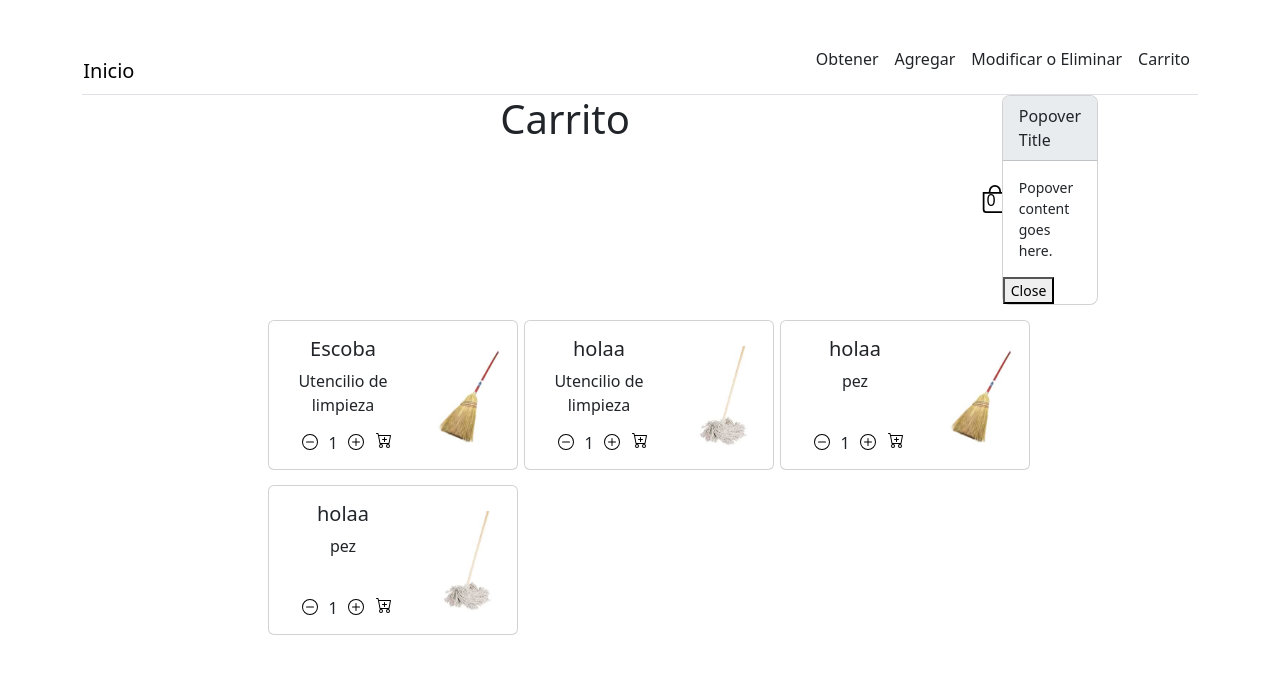
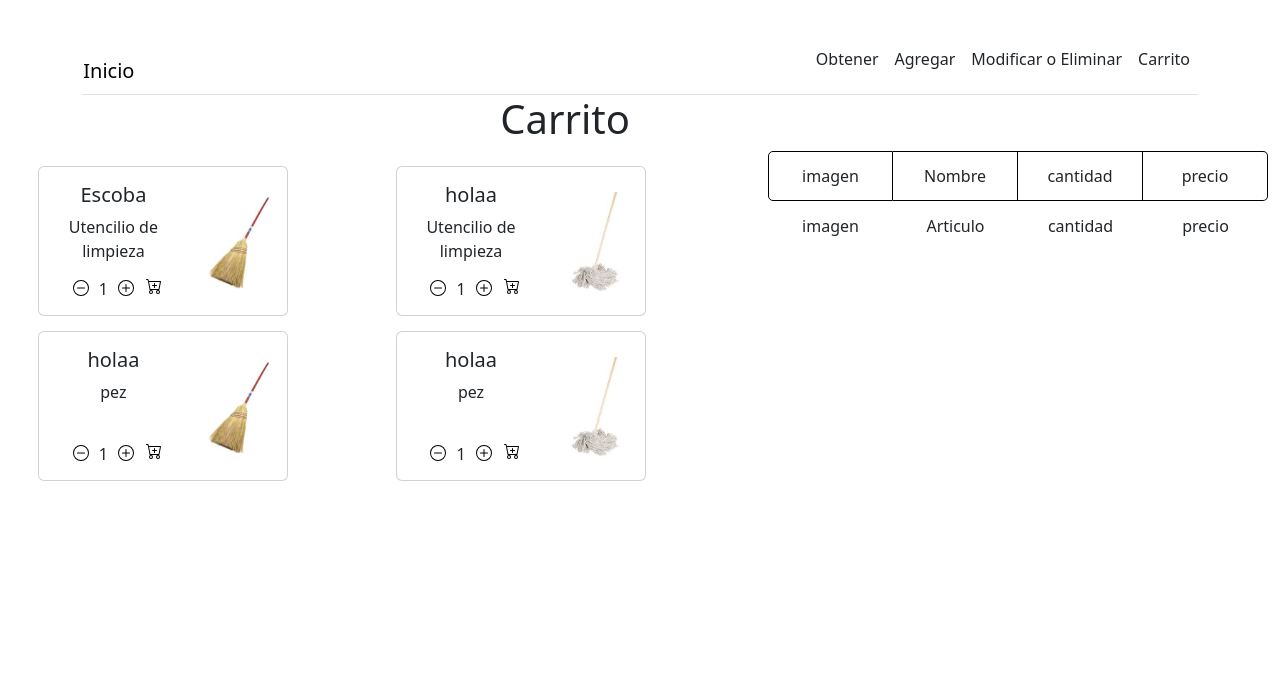
Before and after one commit to juanjo0327/prueba-Angular_C, an Angular app in the folder angularapp1.client/: page /carrito in a window 1280 px wide. Shown: the top 674 px of the page. Built offline with nearby package versions, Linux system fonts and the light colour scheme.

Commit message:
Se sube la parte de carrito sin lo del popup

```diff
--- a/angularapp1.client/src/app/modules/carrito/carrito.component.css
+++ b/angularapp1.client/src/app/modules/carrito/carrito.component.css
@@ -101,11 +101,28 @@
     cursor: pointer;
 }
 
-.popOver {
-  background-image: url(../../../assets/AssetsCarrito/bolsa.svg);
-  background-repeat: no-repeat;
-  width: 30px;
-  height: 30px;
-  border: none;
-  background-color: white;
+.div-Inicio {
+  border: 1px solid black;
+  width: 25%;
+  align-content: center;
+  border-start-start-radius: 5px;
+  border-end-start-radius: 5px;
 }
+
+.div-central {
+  width: 25%;
+  align-content: center;
+  border-top: 1px solid black;
+  border-bottom: 1px solid black;
+  border-right: 1px solid black;
+}
+
+.div-final {
+  width: 25%;
+  align-content: center;
+  border-top: 1px solid black;
+  border-bottom: 1px solid black;
+  border-right: 1px solid black;
+  border-start-end-radius: 5px;
+  border-end-end-radius: 5px;
+}
--- a/angularapp1.client/src/app/modules/carrito/carrito.component.html
+++ b/angularapp1.client/src/app/modules/carrito/carrito.component.html
@@ -2,23 +2,12 @@
   <div style="width: 85%;">
     <h1>Carrito</h1>
   </div>
-  <div class="div-bolsa">
-    <button id="popoverTrigger" class="popOver">
-      0
-    </button>
-    <div id="popover" class="popover">
-      <div class="popover-header">Popover Title</div>
-      <div class="popover-body">Popover content goes here.</div>
-      <div class="popover-footer">
-        <button id="closeButton">Close</button>
-      </div>
-    </div>
-    <!--<span class="cantidad" id="cantidadbolsa">0</span><-->
-  </div>
 </div>
 
-<div style="align-items: center; display: flex; justify-content: center;">
-  <div class="row row-cols-md-3 g-6" style="width: 60%; display: flex;">
+<div style="display: flex">
+  <div style=" width: 60%; display: flex; justify-content: center">
+    <div style="width: 90%;">
+      <div class="row row-cols-md-2 g-6">
         <div class="col" *ngFor="let elemento of datosProductos" style="margin-top: 15px">
           <form [formGroup]="formCarrito">
             <div class="card cardItem">
@@ -56,3 +45,35 @@
         </div>
       </div>
     </div>
+  </div>
+  <div style="width: 40%">
+    <div style="width: 500px; height: 50px; display: flex;">
+      <div class="div-Inicio">
+        imagen
+      </div>
+      <div class="div-central">
+        Nombre
+      </div>
+      <div class="div-central">
+        cantidad
+      </div>
+      <div class="div-final">
+        precio
+      </div>
+    </div>
+    <div style="width: 500px; height: 50px; display: flex">
+      <div style="width: 25%; align-content: center">
+        imagen
+      </div>
+      <div style="width: 25%; align-content: center ">
+        Articulo
+      </div>
+      <div style="width: 25%; align-content: center">
+        cantidad
+      </div>
+      <div style="width: 25%; align-content: center ">
+        precio
+      </div>
+    </div>
+  </div>
+</div>
--- a/angularapp1.client/src/app/modules/carrito/carrito.component.ts
+++ b/angularapp1.client/src/app/modules/carrito/carrito.component.ts
@@ -8,28 +8,6 @@ import { FormGroup, FormBuilder } from '@angular/forms';
 })
 
 export class carritoComponent {
-
-  @ViewChild('popoverTrigger') popoverTrigger: ElementRef | undefined;
-  @ViewChild('popover') popoverElement: ElementRef | undefined;
-
-  showPopover = false;
-
-  togglePopover() {
-    this.showPopover = !this.showPopover;
-    if (this.showPopover) {
-      this.positionPopover();
-    }
-  }
-
-  positionPopover() {
-    const triggerRect = this.popoverTrigger?.nativeElement.getBoundingClientRect();
-    const popoverRect = this.popoverElement?.nativeElement.getBoundingClientRect();
-    const offsetX = triggerRect.left + triggerRect.width / 2 - popoverRect.width / 2;
-    const offsetY = triggerRect.top + triggerRect.height - popoverRect.height;
-    //this.popoverElement.nativeElement.style.left= `${offsetX}px` ?? 'initial';
-    //this.popoverTrigger.nativeElement.style.left = `${offsetX}px`;
-    //this.popoverElement.nativeElement.style.top = `${offsetY}px`;
-  }
 
   lstDatos: any[] = [
     {
```
Also changed, not shown: 1 other file (tests, documents, lock files or other folders). Lines whose indentation alone changed are shown as unchanged.
